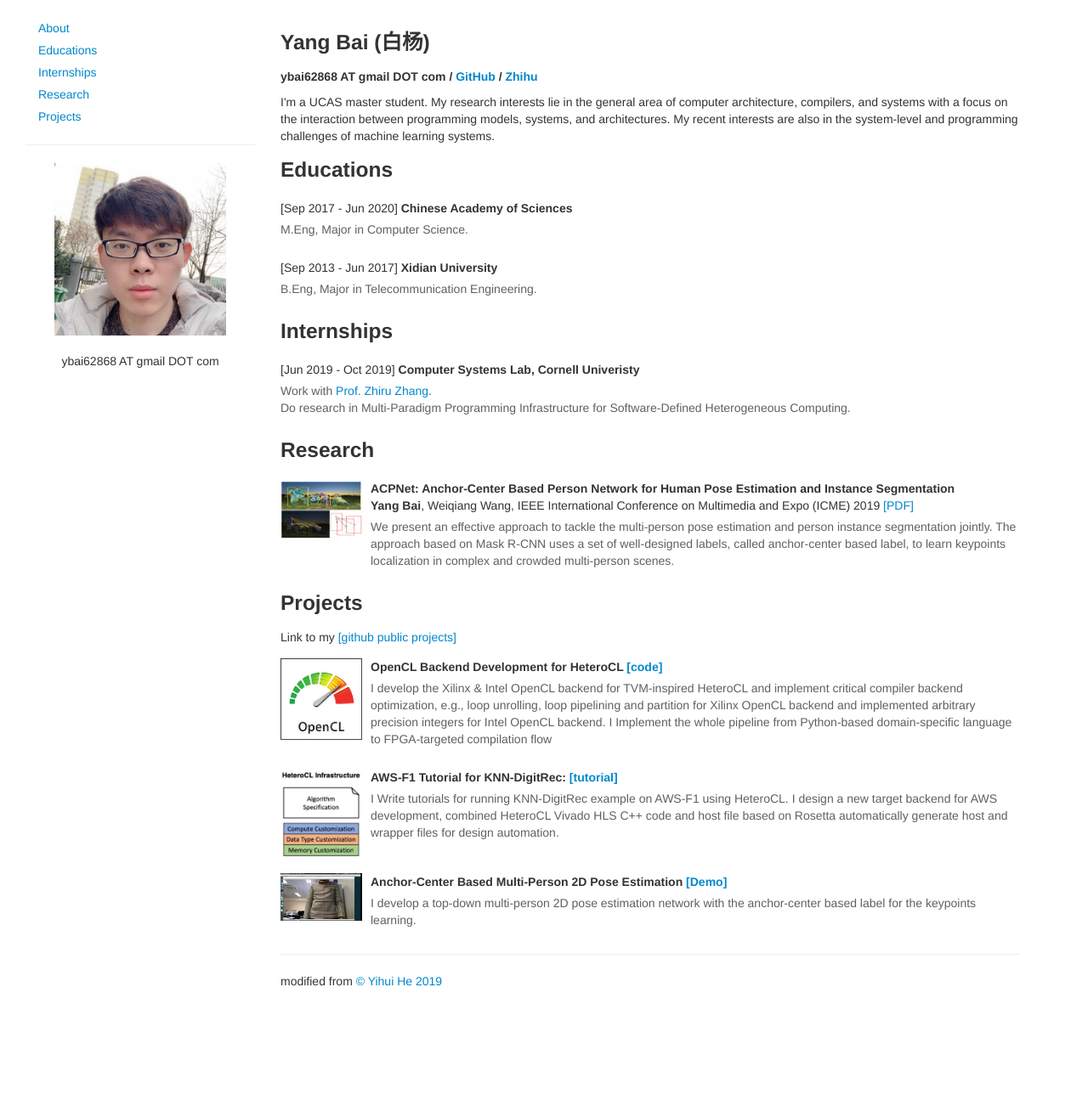
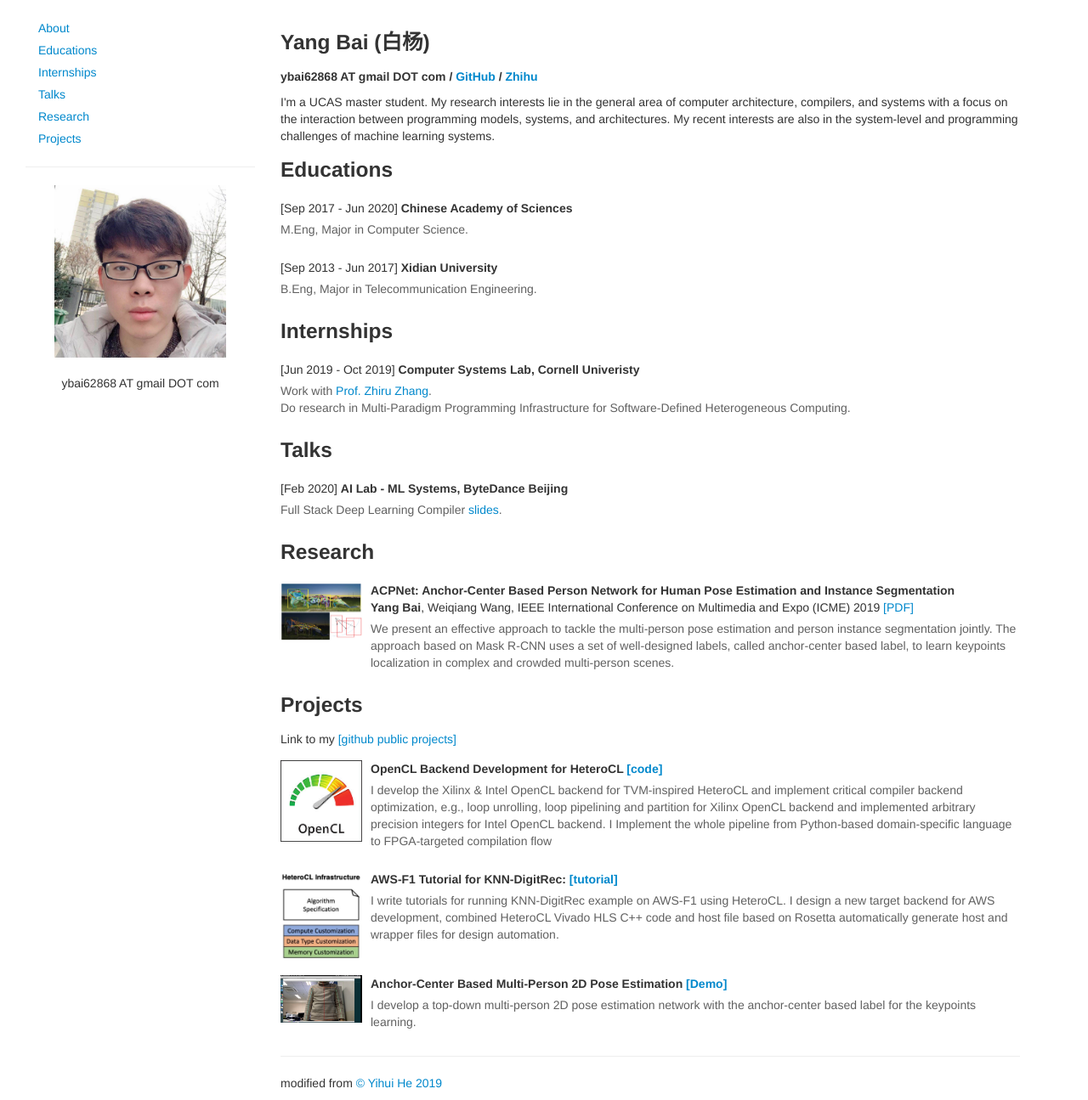
Before and after one commit to ybai62868/ybai62868.github.io, a Jekyll site: the page index.html, which Jekyll copies as it is, in a window 1280 px wide and 1295 px high. Shown: the whole window at 85% size. Built offline with Jekyll 4.4.1, drawn with Linux system fonts in a browser that asks for light colours.

Commit message:
[Add] Update Talks

```diff
--- a/index.html
+++ b/index.html
@@ -26,6 +26,7 @@
     <li><a href="#Internships">Internships</a></li> -->
     <a href="#Educations">Educations</a>
     <a href="#Internships">Internships</a>
+    <a href="#Talks">Talks</a>
     <a href="#Research">Research</a>
     <a href="#Projects">Projects</a>
 
@@ -46,6 +47,7 @@
             <!--<li><a href="#research">Research</a></li>-->
             <li><a href="#Educations">Educations</a></li>
             <li><a href="#Internships">Internships</a></li>
+            <li><a href="#Talks">Talks</a></li>
             <li><a href="#Research">Research</a></li>
             <li><a href="#Projects">Projects</a></li>
             <!--<li><a href="#teaching">Teaching</a></li>-->
@@ -177,6 +179,25 @@
                     <p class="abstract-text">
                     Work with <a target="_blank" href="http://www.csl.cornell.edu/~zhiruz/">Prof. Zhiru Zhang</a>. <br />
                     Do research in Multi-Paradigm Programming Infrastructure for Software-Defined Heterogeneous Computing.
+                    </p>
+                </div>
+            </div>
+
+
+            <h3>
+                <a name="Talks"></a> Talks
+            </h3>
+
+            <div class="media">
+                <div class="media-body">
+                    <p class="media-heading">
+                        [Feb 2020]
+                        <strong>
+                            AI Lab - ML Systems, ByteDance Beijing
+                        </strong>
+                    </p>
+                    <p class="abstract-text">
+                    Full Stack Deep Learning Compiler <a target="_blank" href="https://drive.google.com/file/d/1Oct44xh4E2cZvCDXgn_aubmFcFji71h4/view">slides</a>. <br />
                     </p>
                 </div>
             </div>
@@ -490,7 +511,7 @@
                      </strong><br>
                     </p>
                     <p class="abstract-text">
-                        I Write tutorials for running KNN-DigitRec example on AWS-F1 using HeteroCL. I design a new target backend for AWS development, combined HeteroCL Vivado HLS C++ code and host ﬁle based on Rosetta automatically generate host and wrapper ﬁles for design automation.
+                        I write tutorials for running KNN-DigitRec example on AWS-F1 using HeteroCL. I design a new target backend for AWS development, combined HeteroCL Vivado HLS C++ code and host ﬁle based on Rosetta automatically generate host and wrapper ﬁles for design automation.
                     </p>
                 </div>
             </div>
```
Also changed, not shown: 1 other file.
